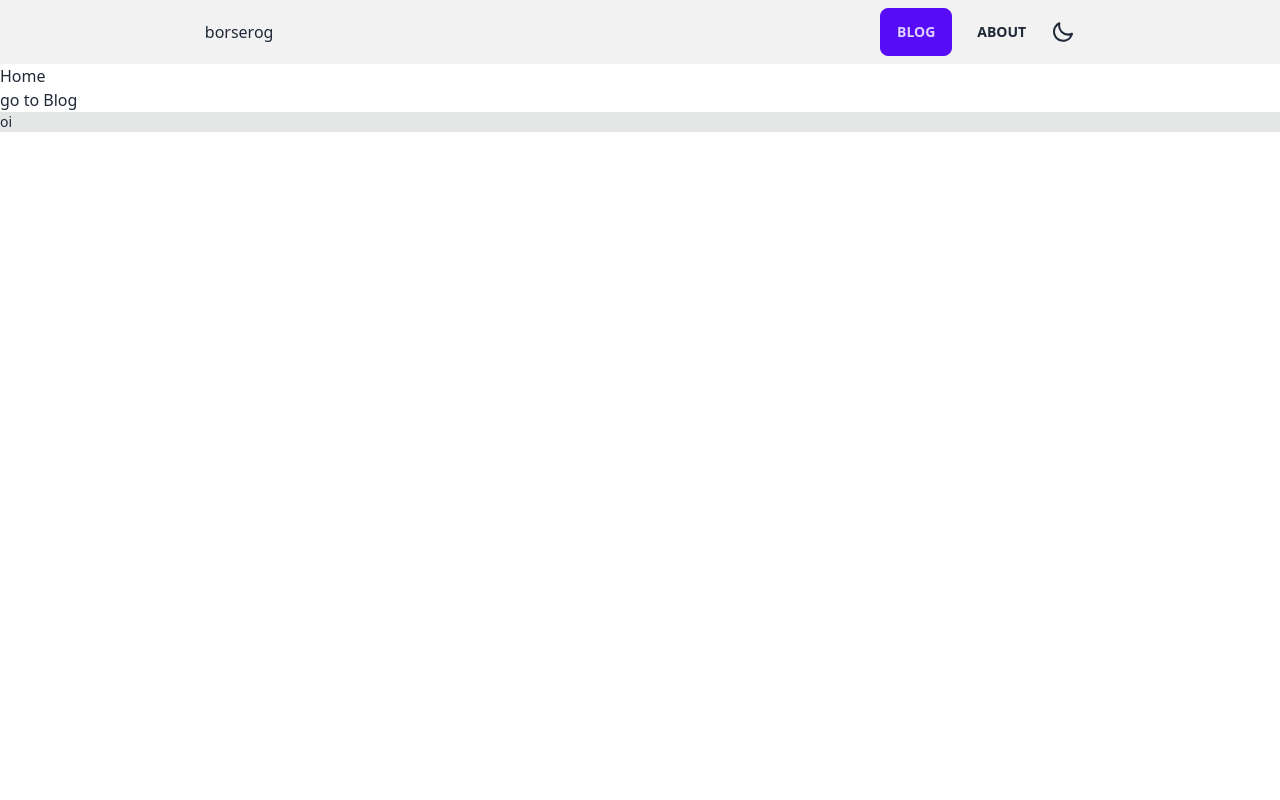
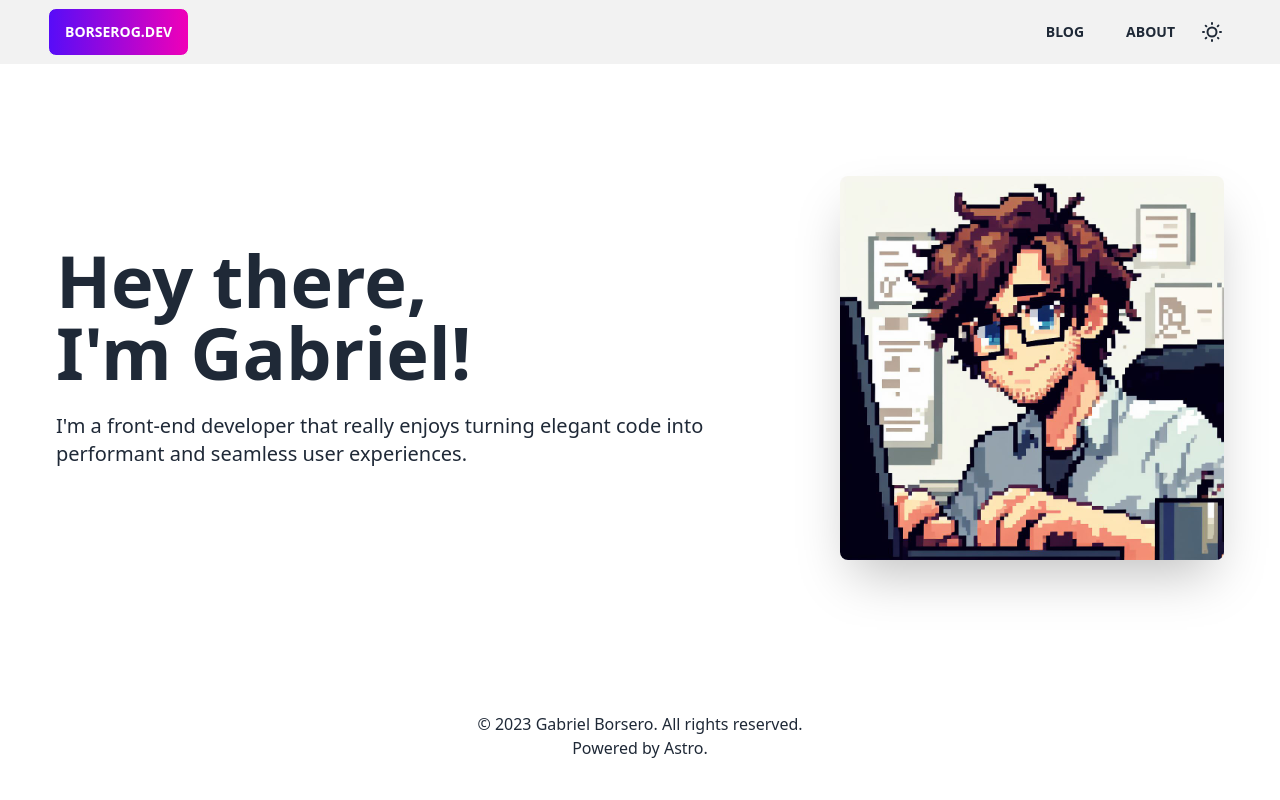
Before and after one commit to borserog/borserog-blog, an Astro site: page / in a window 1280 px wide. Built offline with nearby package versions, Linux system fonts and the light colour scheme; Astro itself is replaced by a stand-in of ours.

Commit message:
finish home

```diff
--- a/package.json
+++ b/package.json
@@ -12,6 +12,7 @@
   "dependencies": {
     "@astrojs/check": "^0.3.1",
     "astro": "^3.4.3",
+    "astro-icon": "^0.8.1",
     "preact": "^10.18.2",
     "typescript": "^5.2.2"
   },
--- a/src/components/ThemeToggle.tsx
+++ b/src/components/ThemeToggle.tsx
@@ -5,8 +5,8 @@ export const ThemeToggle = () => {
   const initialTheme = window.localStorage.getItem(Constants.DATA_THEME_KEY);
   const [lightIconInitialState, darkIconInitialState] =
     initialTheme === Constants.LIGHT_THEME
-      ? ["dui-swap-off", "dui-swap-on"]
-      : ["dui-swap-on", "dui-swap-off"];
+      ? [" swap-on", " swap-off"]
+      : [" swap-off", " swap-on"];
 
   const toggleTheme = () => {
     const htmlElement = document.querySelector("html");
@@ -30,7 +30,7 @@ export const ThemeToggle = () => {
   };
 
   return (
-    <label className="dui-swap dui-swap-rotate">
+    <label className=" swap  swap-rotate">
       <input id="theme-checkbox" onClick={toggleTheme} type="checkbox" />
 
       <svg
--- a/src/constants.ts
+++ b/src/constants.ts
@@ -1,5 +1,5 @@
 export default {
   DATA_THEME_KEY: "data-theme",
   LIGHT_THEME: "light",
-  DARK_THEME: "dark",
+  DARK_THEME: "synthwave",
 } as const;
--- a/src/layouts/Footer.astro
+++ b/src/layouts/Footer.astro
@@ -1 +1,14 @@
-<footer class="dui-footer bg-base-300">oi</footer>
+---
+const thisYear = new Date().getFullYear();
+---
+
+<footer class="flex flex-col items-center justify-center p-10">
+  <span>© {thisYear} Gabriel Borsero. All rights reserved. </span>
+  <span>Powered by&nbsp;<a
+    class="btn-link"
+    href="https://astro.build"
+    target="_blank"
+    rel="noopener"
+    class="astro-TLMM3O2N">Astro</a
+  >.</span>
+</footer>
--- a/src/layouts/Header.astro
+++ b/src/layouts/Header.astro
@@ -1,13 +1,17 @@
 ---
 import { ThemeToggle } from "../components/ThemeToggle";
+
+const { current } = Astro.props;
+
+console.log(Astro.url.pathname);
 ---
-<header>
-    <div class="dui-navbar bg-base-200 px-10 lg:px-[16vw]">
-        <a class="flex-1" href="/">borserog</a>
+<header class="bg-base-200 md:px-10">
+    <div class="navbar justify-between m-auto max-w-screen-xl">
+        <a class="btn bg-gradient-to-r from-primary to-secondary text-white" href="/">borserog.dev</a>
 
-        <nav class="flex-none gap-2">
-            <a class="dui-btn dui-btn-primary" href="/blog">Blog</a>
-            <a class="dui-btn dui-btn-ghost" href="/about">About</a>
+        <nav class="flex-none gap-2 pr-2">
+            <a class="btn btn-ghost" href="/blog">Blog</a>
+            <a class="btn btn-ghost" href="/about">About</a>
             <ThemeToggle client:only/>
         </nav>
     </div>
--- a/src/layouts/Layout.astro
+++ b/src/layouts/Layout.astro
@@ -18,9 +18,8 @@ const { title } = Astro.props;
 		<meta name="generator" content={Astro.generator} />
 		<title>{title}</title>
 	</head>
-	<body>
+	<body class="min-h-screen flex flex-col">
 		<Header />
-		<main class="h-100">
 			<slot />
 		</main>
 		<Footer />
@@ -29,7 +28,7 @@ const { title } = Astro.props;
 
 <style>
 	:root {
-		--max-width: 1140px;
+		--max-width: 1400px;
 	}
 </style>
 
--- a/src/pages/blog/index.astro
+++ b/src/pages/blog/index.astro
@@ -2,7 +2,13 @@
 import Layout from '../../layouts/Layout.astro';
 ---
 <Layout title="Blog">
-	<main>
-		<h1>Blog</h1>
+	<main class="max-w-screen-xl mx-6 lg:mx-auto my-6 flex-auto	">
+
+	<h1 class="text-5xl font-bold">Blog</h1>
+	<p class="py-6">I'm a front-end developer that really enjoys turning elegant code into performant and seamless user experiences.</p>
+	<p class="py-6">I'm a front-end developer that really enjoys turning elegant code into performant and seamless user experiences.</p>
+	<p class="py-6">I'm a front-end developer that really enjoys turning elegant code into performant and seamless user experiences.</p>
+
 	</main>
+
 </Layout>
--- a/src/pages/index.astro
+++ b/src/pages/index.astro
@@ -1,11 +1,26 @@
 ---
-import Layout from '../layouts/Layout.astro';
-import Card from '../components/Card.astro';
+import Layout from "../layouts/Layout.astro";
+import Card from "../components/Card.astro";
+import { Icon } from "astro-icon";
 ---
 
 <Layout title="Home">
-	<main>
-		<h1>Home</h1>
-		<a href="/blog">go to Blog</a>
-	</main>
+  <main class="max-w-screen-xl m-auto md:px-10">
+    <div class="hero">
+      <div class="hero-content flex-col gap-5 lg:flex-row-reverse lg:gap-6">
+        <img
+          src="/hero.jpeg"
+          class="max-w-sm 2xl:max-w-lg rounded-lg shadow-2xl"
+        />
+        <div class="lg:pr-12">
+          <h1 class="text-7xl font-bold">Hey there,</h1>
+          <h1 class="text-7xl font-bold">I'm Gabriel!</h1>
+          <h3 class="text-xl py-6">
+            I'm a front-end developer that really enjoys turning elegant code
+            into performant and seamless user experiences.
+		  </h3>
+        </div>
+      </div>
+    </div>
+  </main>
 </Layout>
--- a/tailwind.config.mjs
+++ b/tailwind.config.mjs
@@ -7,11 +7,10 @@ export default {
   plugins: [require("daisyui")],
   daisyui: {
     themes: ["light", "dark", "cupcake", "synthwave"],
-    darkTheme: "dark", // name of one of the included themes for dark mode
+    darkTheme: "synthwave", // name of one of the included themes for dark mode
     base: true, // applies background color and foreground color for root element by default
     styled: true, // include daisyUI colors and design decisions for all components
     utils: true, // adds responsive and modifier utility classes
     rtl: false, // rotate style direction from left-to-right to right-to-left. You also need to add dir="rtl" to your html tag and install `tailwindcss-flip` plugin for Tailwind CSS.
-    prefix: "dui-", // prefix for daisyUI classnames (components, modifiers and responsive class names. Not colors)
   },
 };
```
Also changed, not shown: public/hero.jpeg (added), public/hero.png (added), 1 other file.
